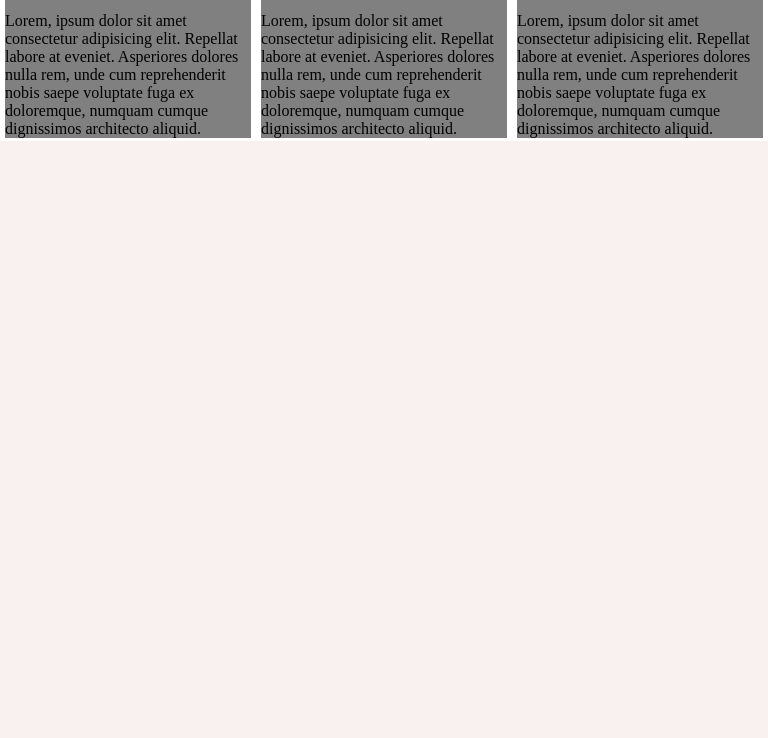
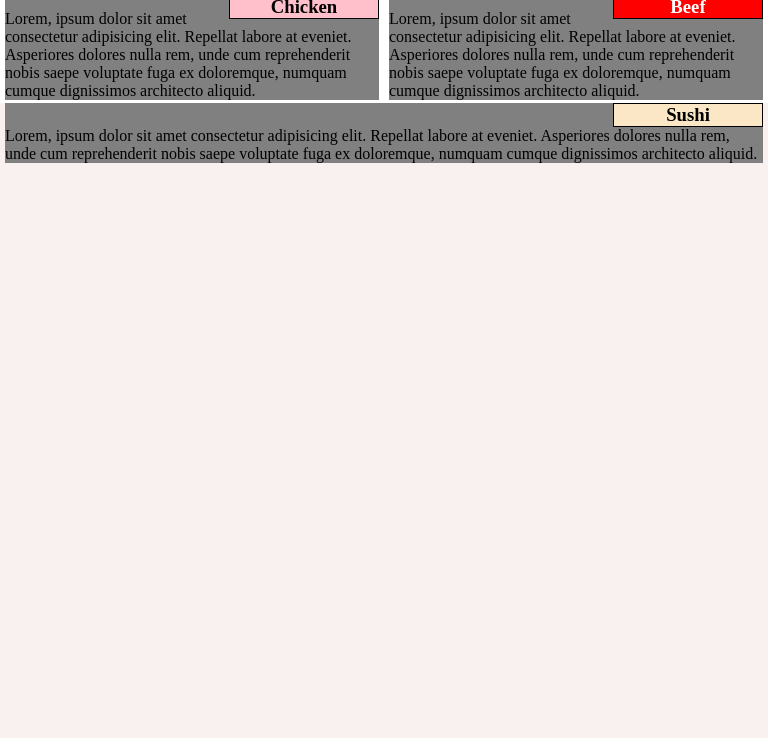
Before and after one commit to cvaldez01/module-2, a plain HTML site: page index.html in a window 768 px wide. Shown: the part 62-800 px from the top of the page. Drawn offline with Linux system fonts and the light colour scheme.

Commit message:
Design for tablet is done

```diff
--- a/css/styles.css
+++ b/css/styles.css
@@ -6,7 +6,7 @@ html,body{
     margin: 0;
     padding: 0;
 }
-.item-1,.item-2,.item-3{
+.item-1,.item-2,.item-3,.item-4{
     background-color:gray;
     box-sizing: border-box;
      margin:0px 5px 3px 5px;
@@ -69,6 +69,20 @@ html,body{
         right:-0.1px;
 
     }
+    .item-4{
+        visibility: hidden;
+        display:none;
+    }
+    .title-4{
+
+        border: 1px solid black;
+        background-color:#FBE7C6;
+        text-align: center;
+        width:150px;
+        position: absolute;
+        right:-0.1px;
+
+    }
 
     #menu{
 
@@ -94,17 +108,69 @@ html,body{
 
         background-color:white;
         display: flex;
+        justify-content: space-between;
+
+
+    }
+    #header{
+        text-align: center;
+        margin-bottom: 20px;
+    }
+
+    .title-1{
+        border: 1px solid black;
+        background-color:pink;
+        text-align:center;
+        width:150px;
+        position: relative;
+        float:right;
+        flex-grow: 1;
+
+
+
+
+    }
+    .title-2{
+        border: 1px solid black;
+        background-color:red;
+        color:white;
+        text-align:center;
+        width:150px;
+        position: relative;
+        float:right;
+
+
+    }
+    .item-3{
+        visibility: hidden;
+        display: none;
+    }
+    .title-3{
+        border: 1px solid black;
+        background-color:#FBE7C6;
+        text-align: center;
+        width:150px;
+        position: relative;
+        float:right;
+
+
+
+    }
+    .item-4 p.contenido{
+        margin-top:20px;
+        clear: both;
+    }
+    .title-4{
+        border: 1px solid black;
+        background-color:#FBE7C6;
+        text-align: center;
+        width:150px;
+        position: relative;
+        float:right;
 
     }
 
 
-
-    #menu{
-
-        background-color:white;
-        display: flex;
-
-    }
 
 
 
--- a/index.html
+++ b/index.html
@@ -20,13 +20,20 @@
             <h3 class="title-2">Beef</h3>
             <p class="contenido">Lorem, ipsum dolor sit amet consectetur adipisicing elit. Repellat labore at eveniet. Asperiores dolores nulla rem, unde cum reprehenderit nobis saepe voluptate fuga ex doloremque, numquam cumque dignissimos architecto aliquid. </p>
         </div>
+
+
+
         <div class="item-3">
             <h3 class="title-3">Sushi</h3>
             <p class="contenido">Lorem, ipsum dolor sit amet consectetur adipisicing elit. Repellat labore at eveniet. Asperiores dolores nulla rem, unde cum reprehenderit nobis saepe voluptate fuga ex doloremque, numquam cumque dignissimos architecto aliquid. </p>
-
         </div>
 
     </div>
 
+    <div class="item-4">
+        <h3 class="title-4">Sushi</h3>
+        <p class="contenido">Lorem, ipsum dolor sit amet consectetur adipisicing elit. Repellat labore at eveniet. Asperiores dolores nulla rem, unde cum reprehenderit nobis saepe voluptate fuga ex doloremque, numquam cumque dignissimos architecto aliquid. </p>
+    </div>
+
 </body>
 </html>
```
